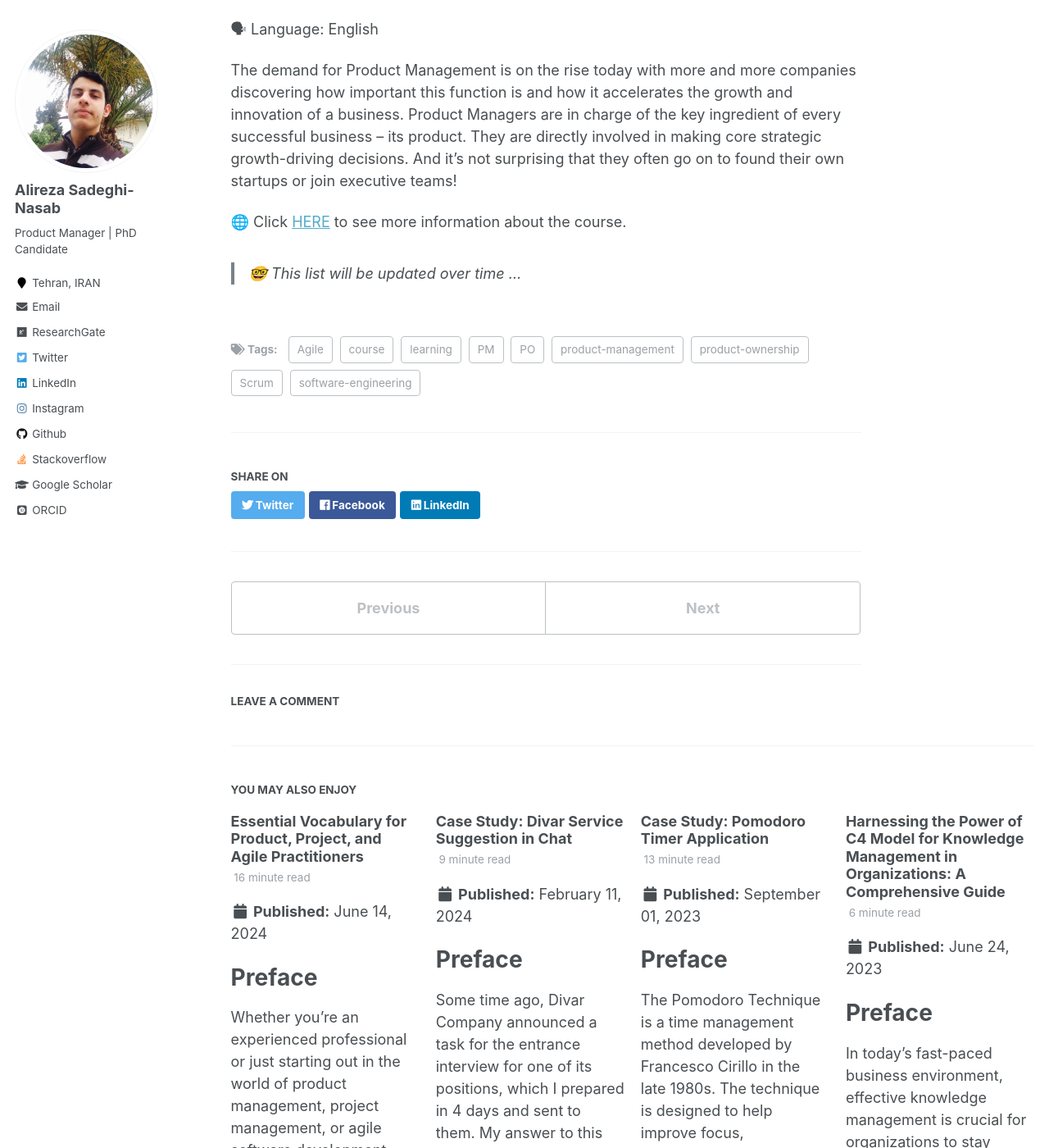
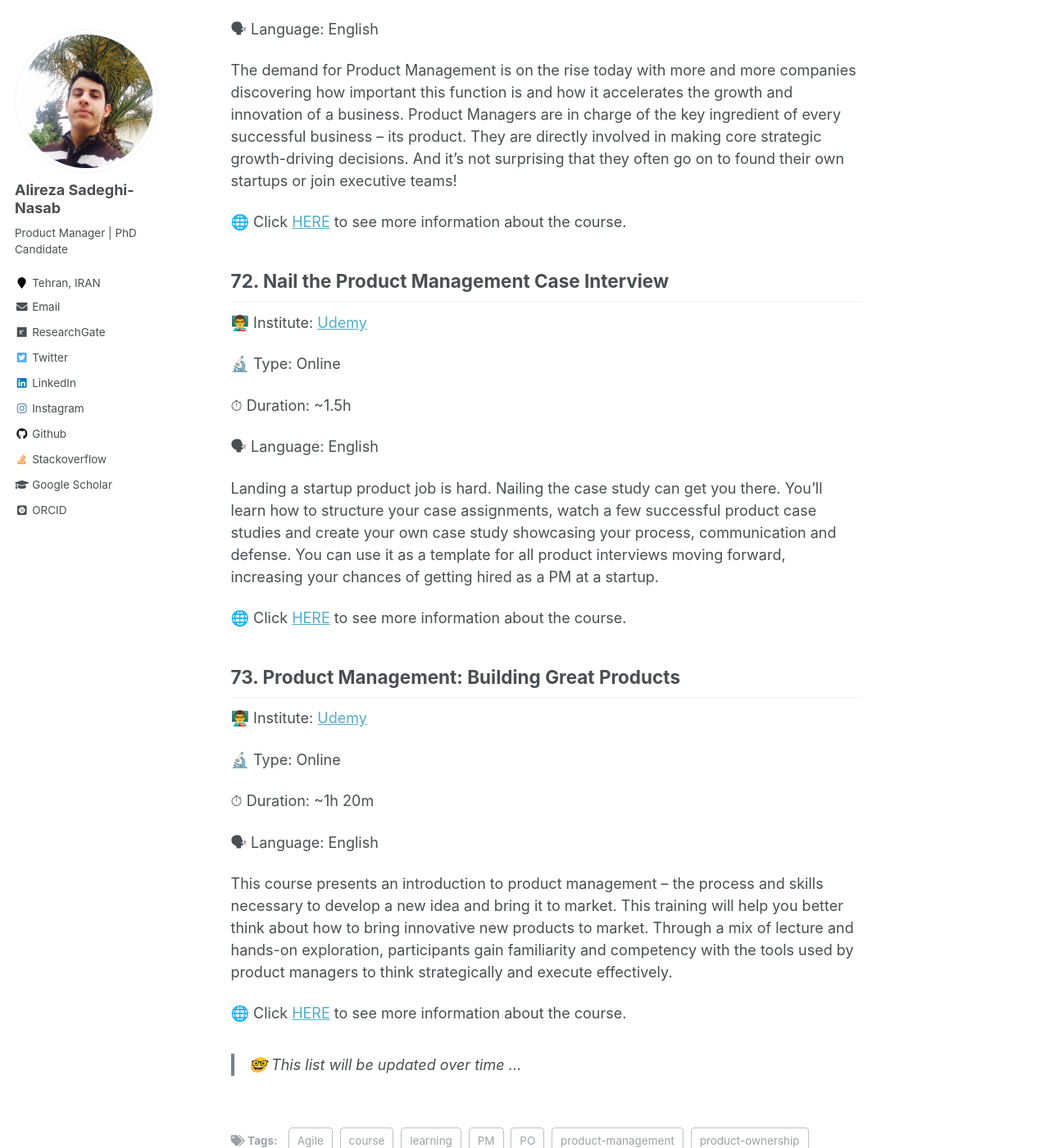
Before and after one commit to AlirezaSN/AlirezaSN.github.io, a Jekyll site: the page built from _posts/2023-03-25-blog-post-14.md, in a window 1280 px wide and 1400 px high, scrolled down 50265 px. Shown: the whole window at 82% size. Built offline with Jekyll 4.4.1, drawn with Linux system fonts in a browser that asks for light colours; some web fonts are replaced; comment, search, counter and statistics services are not loaded; some of the changed text lies outside the part shown.

Commit message:
add a new course

```diff
--- a/_posts/2023-03-25-blog-post-14.md
+++ b/_posts/2023-03-25-blog-post-14.md
@@ -1367,4 +1367,32 @@ The demand for Product Management is on the rise today with more and more compan
 
 🌐 Click [HERE](https://www.udemy.com/course/how-to-transition-to-product-management-and-succeed/) to see more information about the course.
 
+## 72. Nail the Product Management Case Interview
+
+👨‍🏫 Institute: [Udemy]((https://www.udemy.com))
+
+🔬 Type: Online
+
+⏱ Duration: ~1.5h
+
+🗣 Language: English
+
+Landing a startup product job is hard. Nailing the case study can get you there. You'll learn how to structure your case assignments, watch a few successful product case studies and create your own case study showcasing your process, communication and defense. You can use it as a template for all product interviews moving forward, increasing your chances of getting hired as a PM at a startup.
+
+🌐 Click [HERE](https://www.udemy.com/course/nail-the-product-management-case-interview/) to see more information about the course.
+
+## 73. Product Management: Building Great Products
+
+👨‍🏫 Institute: [Udemy]((https://www.udemy.com))
+
+🔬 Type: Online
+
+⏱ Duration: ~1h 20m
+
+🗣 Language: English
+
+This course presents an introduction to product management – the process and skills necessary to develop a new idea and bring it to market. This training will help you better think about how to bring innovative new products to market. Through a mix of lecture and hands-on exploration, participants gain familiarity and competency with the tools used by product managers to think strategically and execute effectively.
+
+🌐 Click [HERE](https://www.udemy.com/course/product-management-building-great-products/) to see more information about the course.
+
 > 🤓 This list will be updated over time ...
```
